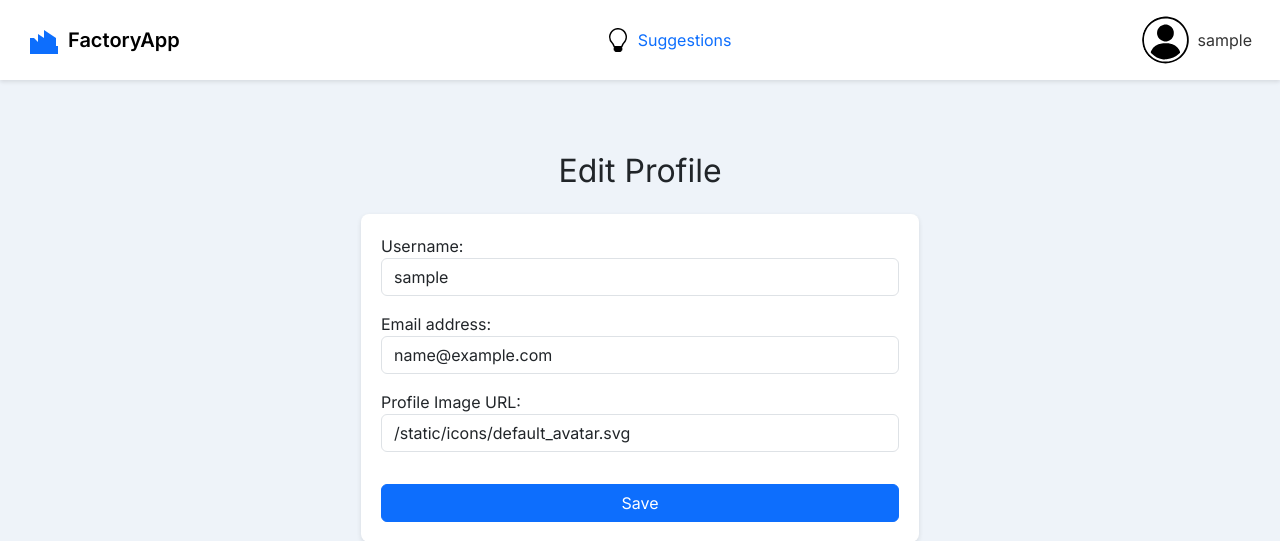
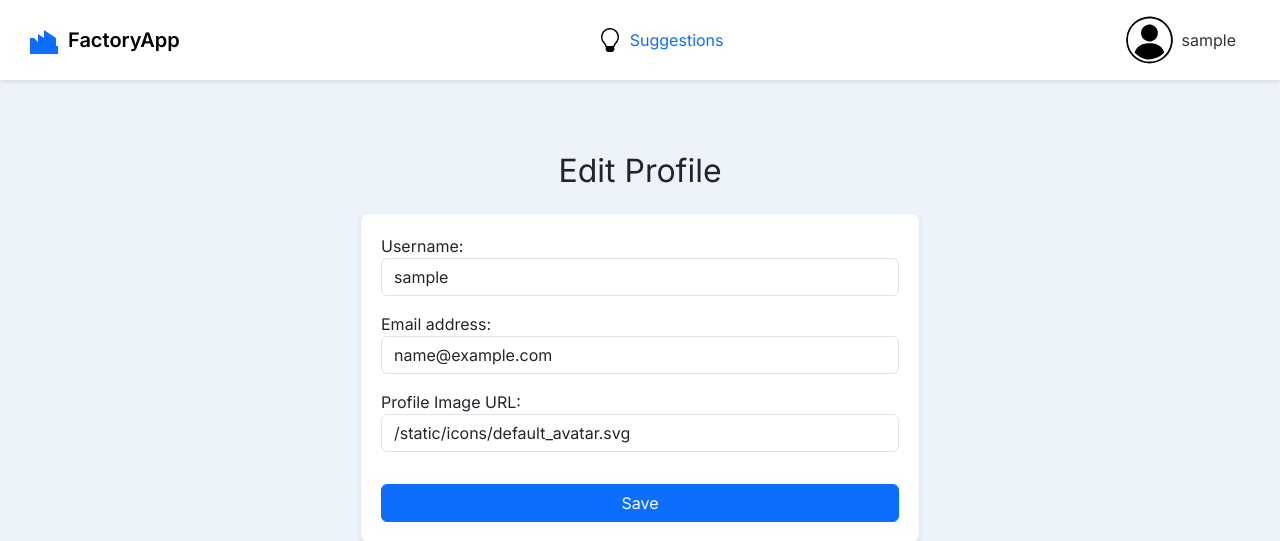
Before and after one commit to stanchev-dev/factory-app, a Django app: page /accounts/profile/edit/ in a window 1280 px wide. Shown: the top 541 px of the page. Run offline with Django 5.2, Linux system fonts and the light colour scheme; the visitor is signed in with stand-in values (Sample User, id 1).

Commit message:
feat: adjust navbar profile spacing

```diff
--- a/templates/base.html
+++ b/templates/base.html
@@ -37,7 +37,7 @@
       </ul>
       {% endif %}
     </div>
-    <div class="ms-auto d-flex align-items-center">
+    <div class="ms-auto me-3 d-flex align-items-center">
       {% if user.is_authenticated %}
       <div class="dropdown profile-menu">
         <a href="#" class="d-flex align-items-center profile-link" id="profileDropdown">
```
